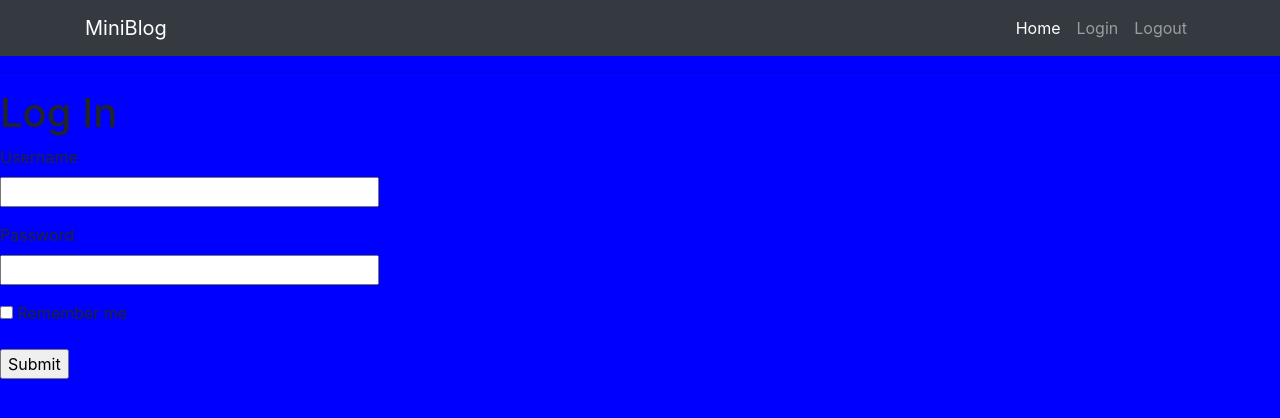
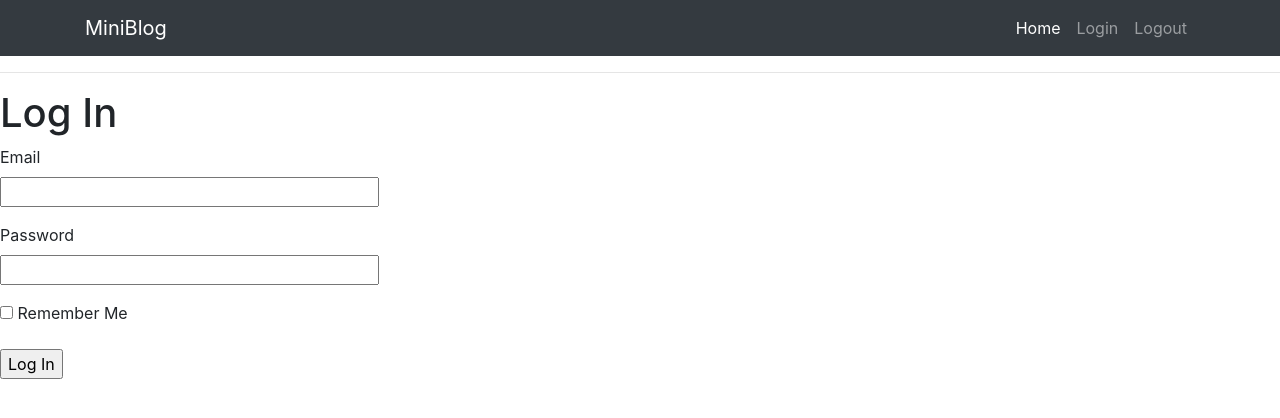
Before and after one commit to rootcanopy/MiniBlog, a Flask app: template templates/login.html in a window 1280 px wide. Shown: the top 418 px of the page. Run offline with Flask 2, Linux system fonts and the light colour scheme; the template is opened without the code that fills it: values that come from a table or form of the project are taken from there, most other values are stand-ins (such as "Sample title", 1, 10 or a date in 2020); form fields are guessed from the names that the template uses; some libraries are stand-ins or nearby versions.

Commit message:
i honestly cant wait to finish this project it had been an absolute nightmare

```diff
--- a/mini.py
+++ b/app.py
@@ -1,12 +1,14 @@
-import os
-#from pymongo import PyMongo, pymongo
+
+from flask_pymongo import PyMongo, pymongo
 from bson.objectid import ObjectId
+from forms import LoginForm
 from werkzeug.security import generate_password_hash, check_password_hash
 from flask import Flask, render_template, redirect, request, url_for, flash, session
+import os
+import env
+
 
 app = Flask(__name__)
-
-#mongo = Pymongo(app)
 
 
 # SSSSHHHH
@@ -15,8 +17,16 @@
 app.config['SECRET_KEY'] = os.environ.get('SECRET_KEY')
 
 
+mongo = PyMongo(app)
+
+
+# THE FOUNDATION
+@app.route('/')
+def base():
+    return render_template('base.html')
+
+
 # WHEN BASE LOADS
-@app.route('/')
 @app.route('/index')
 def index():
     if 'logged_in' in session:
@@ -25,7 +35,7 @@
         return render_template('index.html', title='Home',
                             current_user=current_user)
     else:
-        render_template('index.html', title='Home')
+        return render_template('index.html', title='Home')
 
 
 # USER REGISTRATION
@@ -38,7 +48,7 @@
     form = RegistrationForm()
     if form.validate_on_submit():
 
-        db_user = mongo.db.users
+        users = mongo.db.users
         db_user = users.find_one({'name': request.form['username'].title()})
 
         if db_user is None:
@@ -49,25 +59,26 @@
             session['logged_in'] = True
             return redirect(url_for('index'))
 
-        flash('Sorry, username already taken. Please try another.')
+        flash('Sorry, username or password already taken. Please try another.')
         return redirect(url_for('register'))
     return render_template('register.html', form=form, title="Register")
 
 
 # USER LOGIN
 @app.route('/login', methods=['GET', 'POST'])
-def user_login():
+def login():
     #Logic for handling the loggin in of users
     if 'logged_in' in session:  # Check is already logged in
-        return redirect(url_for('index'))
+        return redirect(url_for('index', title="Sign In!"))
 
     form = LoginForm()
+
     if form.validate_on_submit():
-        user = mongo.db.users
-        logged_in_user = user.find_one({
-                                'name': request.form['username'].title()})
+        users = mongo.db.users
+        logged_in_user = users.find_one({'name': request.form
+                                        ['email'].title()})
 
-        if logged_in_users:
+        if logged_in_user:
             if check_password_hash(logged_in_user['pass'],
                                    request.form['password']):
                 session['username'] = request.form['username']
--- a/app/__init__.py
+++ /dev/null
@@ -1,5 +0,0 @@
-from flask import Flask
-from mongoengine import *
-from flask_mongoengine import MongoEngine
-from flask_login import LoginManager
-from env import Config
--- a/forms.py
+++ b/forms.py
@@ -4,7 +4,7 @@
 
 
 class LoginForm(FlaskForm):
-    username = StringField('Username', validators=[DataRequired()])
+    email = StringField('Email', validators=[DataRequired()])
     password = PasswordField('Password', validators=[DataRequired()])
     remember_me = BooleanField('Remember Me')
     submit = SubmitField('Log In')
--- a/static/main.css
+++ b/static/main.css
@@ -1,3 +1,3 @@
 body {
-    background-color: blue;
+    background-color: white;
 }
--- a/templates/base.html
+++ b/templates/base.html
@@ -8,7 +8,7 @@
     <!-- BS4 LINK-->
     <link rel="stylesheet" href="https://maxcdn.bootstrapcdn.com/bootstrap/4.0.0/css/bootstrap.min.css" integrity="sha384-Gn5384xqQ1aoWXA+058RXPxPg6fy4IWvTNh0E263XmFcJlSAwiGgFAW/dAiS6JXm" crossorigin="anonymous">
     <!-- CUSTOM STYLE LINK-->
-    <link rel="stylesheet" href="{{ url_for('static', filename='main.css') }}"" type="text/css" />
+    <link rel="stylesheet" href="{{ url_for('static', filename='main.css') }}" type="text/css" />
 
     {% if title %}
         <title>{{ title }} - MiniBlog</title>
@@ -21,7 +21,7 @@
     <header class="site-head">
         <nav class="navbar navbar-expand-md navbar-dark bg-dark">
             <div class="container">
-              <a class="navbar-brand book-b" href="{{ url_for('home') }}">MiniBlog</a>
+              <a class="navbar-brand book-b" href="{{ url_for('index') }}">MiniBlog</a>
                 <button class="navbar-toggler" type="button" data-toggle="collapse" data-target="#navbarNavAltMarkup" aria-controls="navbarNavAltMarkup" aria-expanded="false" aria-label="Toggle navigation">
                     <span class="navbar-toggler-icon"></span>
                 </button>
@@ -29,7 +29,7 @@
                 <div class="collapse navbar-collapse" id="navbarNavAltMarkup">
                     <div class="navbar-nav ml-auto">
 
-                        <a class="nav-item nav-link active" href="{{ url_for('home') }}">Home <span class="sr-only">(current)</span></a>
+                        <a class="nav-item nav-link active" href="{{ url_for('index') }}">Home <span class="sr-only">(current)</span></a>
 
                         <a class="nav-item nav-link" href="{{ url_for('login') }}">Login</a>
 
--- a/templates/login.html
+++ b/templates/login.html
@@ -3,20 +3,20 @@
     {% block content %}
         <h1>Log In</h1>
         <!-- USER LOGIN FORM-->
-        <form action="" method="POST" novalidate>
+        <form action="/login" method="POST" novalidate>
             <!-- TOKEN FOR CSRF -->
             {{ form.hidden_tag() }}
             <p>
-                {{ form.username.label }}<br>
-                {{ form.username(size=32) }}<br>
-                {% for error in form.username.errors %}
+                {{ form.email.label }}<br>
+                {{ form.email(size=32) }}<br>
+                {% for error in form.email.errors %}
                 <span style="color: red;">[{{ error }}]</span>
                 {% endfor %}
             </p>
             <p>
                 {{ form.password.label }}<br>
                 {{ form.password(size=32) }}<br>
-                {% for error in form.username.errors %}
+                {% for error in form.password.errors %}
                 <span style="color: red;">[{{ error }}]</span>
                 {% endfor %}
             </p>
```
